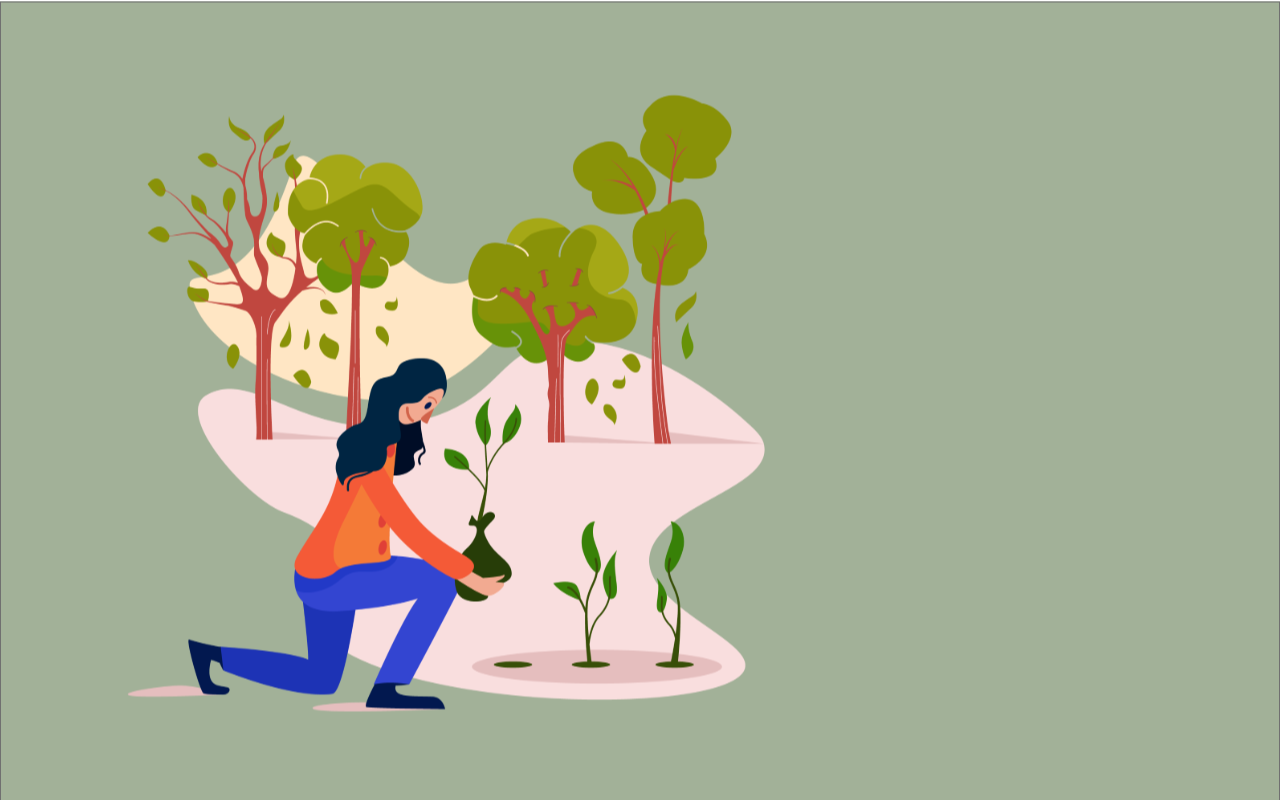
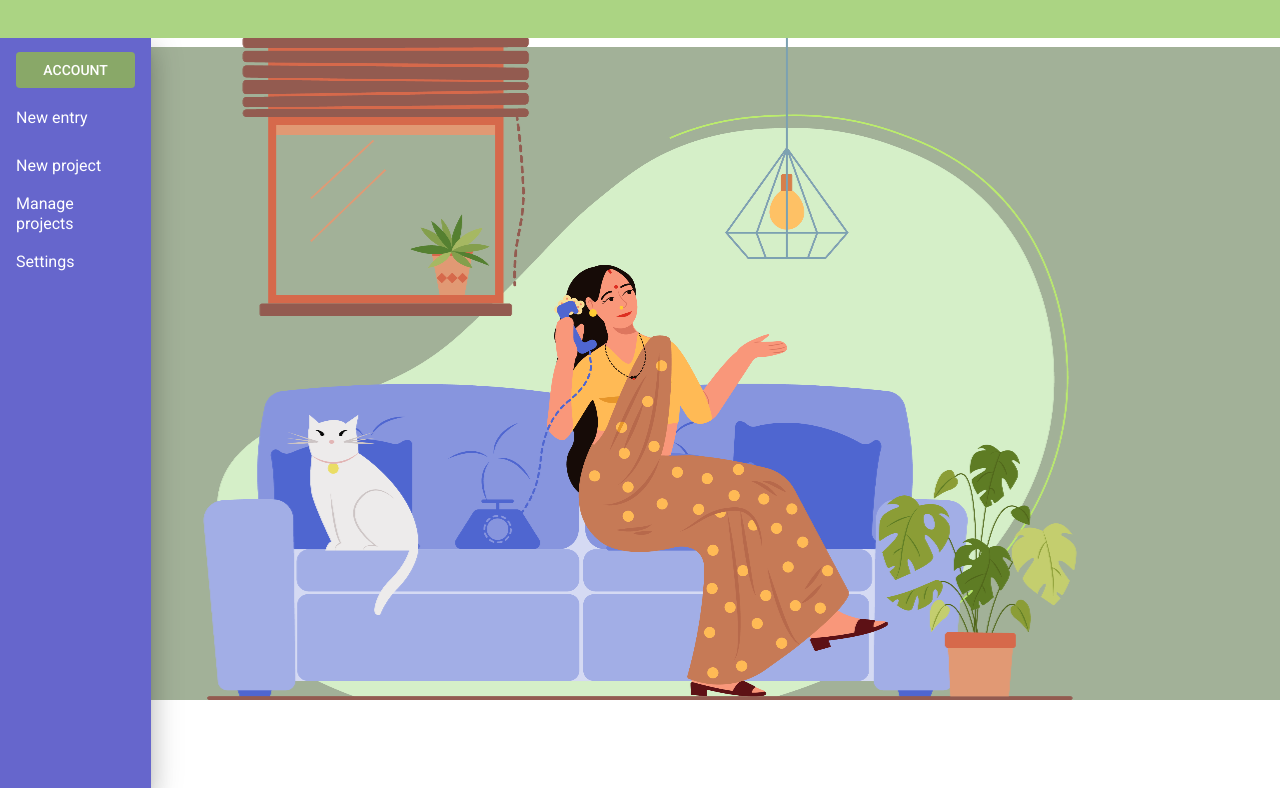
Before and after one commit to Aldill/freelancerNotebook, an Angular app in the folder frontend/: page /home in a window 1280 px wide. Built offline with nearby package versions, Linux system fonts and the light colour scheme.

Commit message:
Main page and login page views added

```diff
--- a/frontend/src/app/login/login.component.css
+++ b/frontend/src/app/login/login.component.css
@@ -10,8 +10,12 @@
 
 }
 
+.mat-flat-button{
+    background-color:#ABD483;
+}
+
 mat-card{
-
+    background-color:#5E7A41;
     top:-100px;
     right: 300px;
     transform: scaleX(-1);
--- a/frontend/src/app/menu/menu.component.css
+++ b/frontend/src/app/menu/menu.component.css
@@ -1,6 +1,24 @@
+.mat-toolbar{
+    background-color:#ABD483;
+    overflow: hidden;
+    height: 1cm;
+}
+
+.mat-sidenav{
+    background-color:#6666CC;
+    width: 4cm;
+}
+
+
+.mat-flat-button{
+    background-color: #799c53;
+    width: 4cm;
+}
+
 .image{
-    height:100%;
-    background: url('../../img/planting a tree.svg') no-repeat center center fixed ;
+    height:93.8%;
+
+    background: url('../../img/sitting on a couch.svg') no-repeat center center fixed ;
     -webkit-background-size: cover;
     -moz-background-size: cover;
     -o-background-size: cover;
--- a/frontend/src/app/menu/menu.component.html
+++ b/frontend/src/app/menu/menu.component.html
@@ -1,2 +1,25 @@
-<div class="image">
-    </div>
+
+   <mat-toolbar>
+       </mat-toolbar>
+<mat-sidenav-container [hasBackdrop]="false" class="image">
+<mat-sidenav #sidenav opened="true" disableClose="true">
+<mat-nav-list>
+<a mat-list-item><button mat-flat-button type ="submit"  routerLink = "/account">ACCOUNT</button></a>
+<a mat-list-item>New entry</a>
+<a mat-list-item>New project</a>
+<a mat-list-item>Manage projects</a>
+<a mat-list-item>Settings</a>
+
+</mat-nav-list>
+
+</mat-sidenav>
+<mat-sidenav-content>
+<div>
+
+
+</div>
+
+</mat-sidenav-content>
+
+
+</mat-sidenav-container>
```
Also changed, not shown: frontend/src/app/app.module.ts (+6 -1 lines), frontend/src/img/sitting on a couch.svg.
